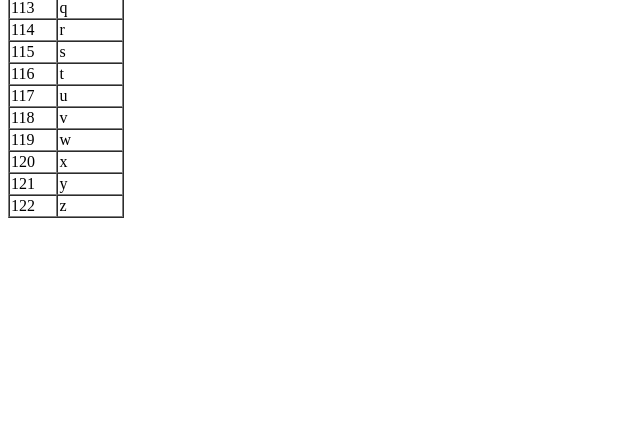
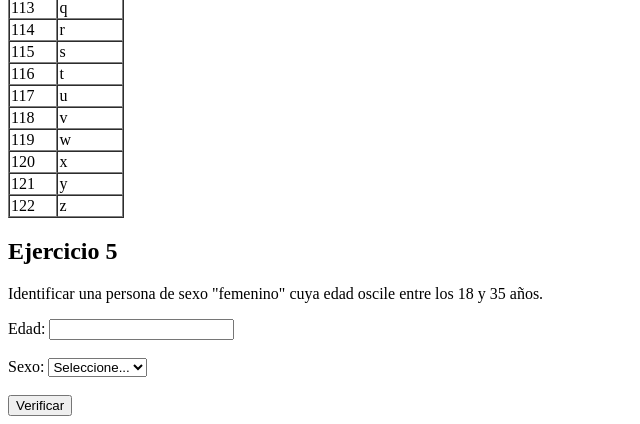
Before and after one commit to IsMaximoff/tecweb, a PHP site: page /?numero=1 in a window 1280 px wide. Shown: the part 1115-1539 px from the top of the page, without its empty margins (0-640 px from the left). Before the commit the page ends 1333 px from the top, so only its background shows below. Run offline with PHP 8.4, Linux system fonts and the light colour scheme.

Commit message:
Agregué solución del ejercicio 5

```diff
--- a/practicas/p06/index.php
+++ b/practicas/p06/index.php
@@ -33,5 +33,27 @@
         ASCII_Caracteres();
     ?>
 
+    <h2>Ejercicio 5</h2>
+    <p>Identificar una persona de sexo "femenino" cuya edad oscile entre los 18 y 35 años.</p>
+    <form action="index.php" method="POST">
+        <label for="edad">Edad:</label>
+        <input type="number" id="edad" name="edad" min="0" required /><br /><br />
+
+        <label for="sexo">Sexo:</label>
+        <select id="sexo" name="sexo" required>
+            <option value="">Seleccione...</option>
+            <option value="femenino">Femenino</option>
+            <option value="masculino">Masculino</option>
+        </select><br /><br />
+
+        <button type="submit">Verificar</button>
+    </form>
+
+    <?php
+    if ($_SERVER["REQUEST_METHOD"] == "POST") {
+        verificarEdadSexo();
+    }
+    ?>
+
 </body>
 </html>
--- a/practicas/p06/src/funciones.php
+++ b/practicas/p06/src/funciones.php
@@ -146,4 +146,26 @@ if ($_SERVER["REQUEST_METHOD"] === "POST") {
 
 <?php
 /*EJERCICIO 4 --------------------------------------------------------------------------------------------------------------*/
+function verificarEdadSexo() {
+    $edad = isset($_POST['edad']) ? (int)$_POST['edad'] : 0;
+    $sexo = isset($_POST['sexo']) ? trim($_POST['sexo']) : "";
+
+    $mensaje = "";
+
+    if ($sexo === "femenino" && $edad >= 18 && $edad <= 35) {
+        $mensaje = "Bienvenida, usted está en el rango de edad permitido";
+    } else {
+        $mensaje = "Lo siento, usted no cumple con los requisitos de edad o sexo";
+    }
+
+    //Respuesta adaptada a html5
+    echo '<!DOCTYPE html>';
+    echo '<html lang="es">';
+    echo '<head><meta charset="UTF-8"><title>Resultado del Ejercicio 5</title></head>';
+    echo '<body>';
+    echo '<h2>Resultado del Ejercicio 5</h2>';
+    echo '<p>' . htmlspecialchars($mensaje) . '</p>';
+    echo '<a href="index.php">Volver al formulario</a>';
+    echo '</body></html>';
+}
 ?>
```
